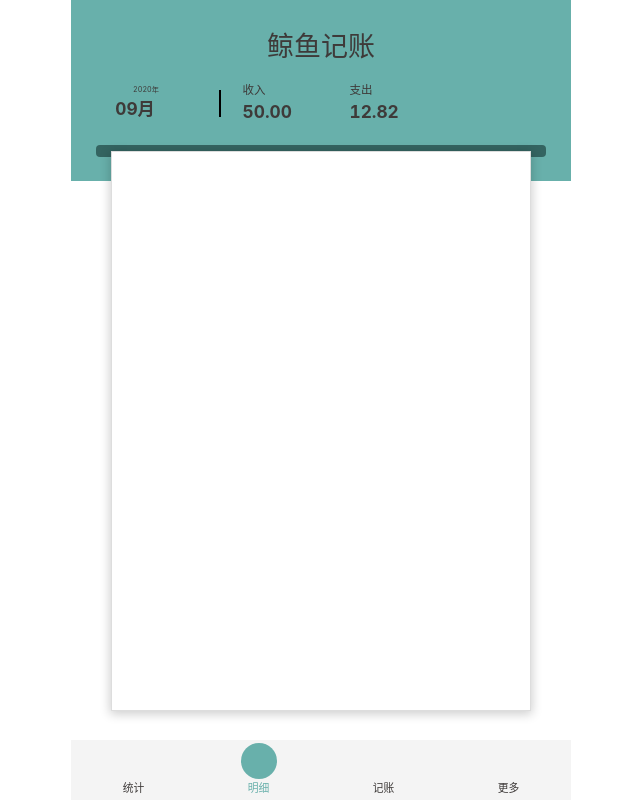
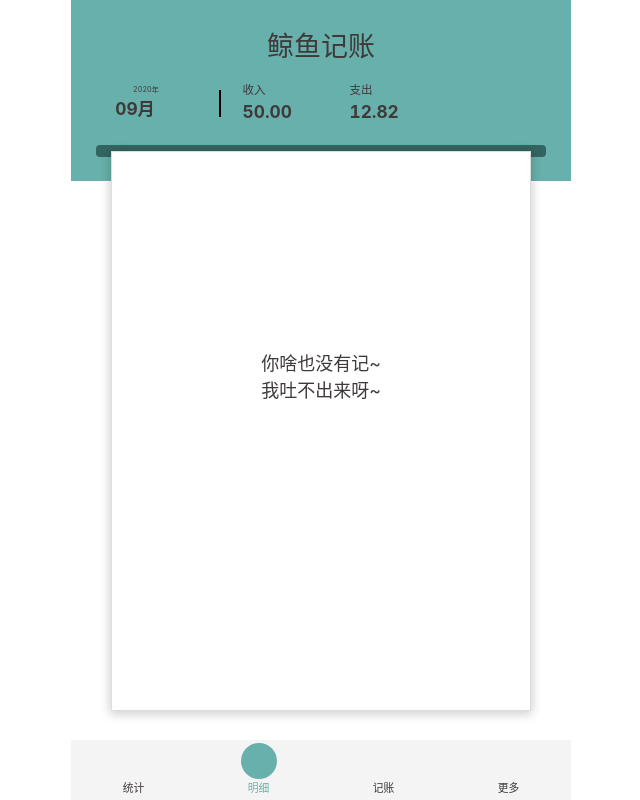
Before and after one commit to wh2887/whale-wallet-2, a Vue app: page /#/details in a window 1280 px wide. Shown: the whole page, without its empty margins (319-959 px from the left). Built offline with nearby package versions, Linux system fonts and the light colour scheme.

Commit message:
完成 Details 组件的分组、排序，解决日期选择的 bug，amount 为 0 的 bug

```diff
--- a/public/index.html
+++ b/public/index.html
@@ -3,16 +3,18 @@
 <head>
   <meta charset="utf-8">
   <meta http-equiv="X-UA-Compatible" content="IE=edge">
-    <meta name="viewport" content="width=device-width, user-scalable=no, initial-scale=1.0, maximum-scale=1.0, minimum-scale=1.0">
+  <meta name="viewport"
+        content="width=device-width, user-scalable=no, initial-scale=1.0, maximum-scale=1.0, minimum-scale=1.0">
   <link rel="icon" href="<%= BASE_URL %>favicon.ico">
   <title><%= htmlWebpackPlugin.options.title %></title>
 </head>
 <body>
 <noscript>
-      <strong>We're sorry but <%= htmlWebpackPlugin.options.title %> doesn't work properly without JavaScript enabled. Please enable it to continue.</strong>
+  <strong>We're sorry but <%= htmlWebpackPlugin.options.title %> doesn't work properly without JavaScript enabled.
+    Please enable it to continue.</strong>
 </noscript>
 <div id="app"></div>
 <!-- built files will be auto injected -->
-    <script src="//at.alicdn.com/t/font_2022198_l6tohjvyars.js"></script>
+<script src="//at.alicdn.com/t/font_2022198_ji2ta9r83w.js"></script>
 </body>
 </html>
--- a/src/components/DetailList.vue
+++ b/src/components/DetailList.vue
@@ -1,5 +1,5 @@
 <template>
-  <div class="detailList">
+  <div class="detailList" v-if="dataSource.length>0">
     <ul v-for="(group,index) in dataSource" :key="index">
       <li>
         <span>{{group.title}}</span>
@@ -7,12 +7,17 @@
       </li>
       <li class="daily-record" v-for="item in group.items" :key="item.id">
         <div class="li-left">
-          <Icon name="shuiguo"/>
-          <span>水果</span>
+          <Icon :name="item.tags.iconName"/>
+          <span>{{item.tags.text}}</span>
         </div>
         <span class="li-right">{{item.amount}}</span>
       </li>
     </ul>
+  </div>
+  <div v-else class="no-detail-list">
+    你啥也没有记~ <br>
+    我吐不出来呀~
+    <Icon name="no-record"/>
   </div>
 </template>
 
@@ -27,9 +32,6 @@
   export default class DetailList extends Vue {
     @Prop() dataSource!: {}[];
 
-    created(){
-      console.log(this.dataSource);
-    }
 
   }
 </script>
@@ -102,4 +104,23 @@
 
     }
   }
+
+  .no-detail-list {
+    position: absolute;
+    top: 0;
+    width: 96%;
+    height: 70vh;
+    background: $color-f;
+    box-shadow: 0 2px 10px 1px rgba(0, 0, 0, 0.2);
+    border: 1px solid #ddd;
+    display: flex;
+    flex-direction: column;
+    justify-content: center;
+    align-items: center;
+
+    > :last-child {
+      font-size: 4em;
+      margin-top: .5em;
+    }
+  }
 </style>
--- a/src/components/Tabs.vue
+++ b/src/components/Tabs.vue
@@ -24,16 +24,16 @@
     iconName = this.value.iconName;
     iconTable = [
       {id: 1, type: '-', iconName: 'shuiguo', text: '水果'},
-      {id: 2, type: '-', iconName: 'shuidianmei', text: '水果'},
-      {id: 3, type: '-', iconName: 'xinyongkahuankuan', text: '水果'},
-      {id: 4, type: '-', iconName: 'fangzu', text: '水果'},
-      {id: 5, type: '-', iconName: 'lifa', text: '水果'},
-      {id: 6, type: '-', iconName: 'huafei', text: '水果'},
-      {id: 7, type: '-', iconName: 'fushi', text: '水果'},
-      {id: 8, type: '-', iconName: 'canyinye', text: '水果'},
-      {id: 9, type: '-', iconName: 'yule', text: '水果'},
-      {id: 10, type: '-', iconName: 'jiaotong', text: '水果'},
-      {id: 11, type: '-', iconName: 'youxi', text: '水果'}
+      {id: 2, type: '-', iconName: 'shuidianmei', text: '水电'},
+      {id: 3, type: '-', iconName: 'xinyongkahuankuan', text: '信用卡还款'},
+      {id: 4, type: '-', iconName: 'fangzu', text: '房租'},
+      {id: 5, type: '-', iconName: 'lifa', text: '理发'},
+      {id: 6, type: '-', iconName: 'huafei', text: '话费'},
+      {id: 7, type: '-', iconName: 'fushi', text: '服饰'},
+      {id: 8, type: '-', iconName: 'canyinye', text: '餐饮'},
+      {id: 9, type: '-', iconName: 'yule', text: '娱乐'},
+      {id: 10, type: '-', iconName: 'jiaotong', text: '交通'},
+      {id: 11, type: '-', iconName: 'youxi', text: '水游戏'}
     ];
 
     selectIcon(icon: Tag) {
--- a/src/views/Details.vue
+++ b/src/views/Details.vue
@@ -28,7 +28,7 @@
       </div>
       <div class="receipt-wrapper">
         <div class="receipt">
-          <DetailList :data-source="groupedList()"/>
+          <DetailList :data-source="groupedList"/>
         </div>
       </div>
     </header>
@@ -44,35 +44,42 @@
   import SegmentControls from '@/components/SegmentControls.vue';
   import DetailList from '@/components/DetailList.vue';
   import Icon from '@/components/Icon.vue';
+  import clone from '@/lib/clone';
+  import dayjs from 'dayjs';
 
   @Component({
     components: {DetailList, SegmentControls, Icon}
   })
   export default class Details extends Vue {
+    beforeCreate() {
+      this.$store.commit('fetchRecords');
+    }
+
     get recordList() {
       return (this.$store.state as RootState).recordList;
     }
 
-    beforeCreate() {
-      this.$store.commit('fetchRecords');
-    }
+    get groupedList() {
+      const {recordList} = this;
+      if (recordList.length === 0) {return []; }
+      const newList = clone(recordList).sort((a, b) => dayjs(b.createdAt).valueOf() - dayjs(a.createdAt).valueOf());
+      const result = [
+        {
+          title: dayjs(newList[0].createdAt).format('YYYY-MM-DD'),
+          items: [newList[0]]
+        }
+      ];
+      for (let i = 1; i < newList.length; i++) {
+        const current = newList[i];
+        const last = result[result.length - 1];
+        if (dayjs(last.title).isSame(dayjs(current.createdAt), 'day')) {
+          last.items.push(current);
+        } else {
+          result.push({title: dayjs(current.createdAt).format('YYYY-MM-DD'), items: [current]});
+        }
+      }
 
-    created() {
-      this.groupedList();
-    }
-
-    groupedList() {
-      const {recordList} = this;
-      type HashTableValue = { title: string; items: RecordItem[] }
-
-      const hashTable: { [key: string]: HashTableValue } = {};
-      console.log(recordList.length);
-      for (let i = 0; i < recordList.length; i++) {
-        const [date, time] = recordList[i].createdAt!.split('T');
-        hashTable[date] = hashTable[date] || {title: date, items: []};
-        hashTable[date].items.push(recordList[i]);  // 此时获得的 hashTable 为按日期分组的数据
-      }
-      return hashTable;
+      return result;
     }
 
   }
--- a/src/views/Money.vue
+++ b/src/views/Money.vue
@@ -1,12 +1,14 @@
 <template>
   <div class="money-wrapper">
     <div class="top">
+
       <a-date-picker v-model="time" placeholder="Select Time" @change="onChange">
         <h3>
-          {{ time ? time : beautify()}}
+          {{ time ? time : beautify}}
           <Icon name="calendar"/>
         </h3>
       </a-date-picker>
+
       <SegmentControls :value.sync="record.type"/>
     </div>
     <div class="middle">
@@ -32,6 +34,7 @@
   import {Moment} from 'moment';
   import Icon from '@/components/Icon.vue';
   import dayjs from 'dayjs';
+  import clone from '@/lib/clone';
 
   Vue.component(DatePicker.name, DatePicker);
 
@@ -52,18 +55,20 @@
       this.record.createdAt = this.today;
     }
 
-    beautify(){
-      return dayjs(this.today).format('YYYY-MM-DD')
+
+    get beautify() {
+      return dayjs(this.today).format('YYYY-MM-DD');
     }
 
     onChange(date: Moment | string, dateString: string) {
-      this.time = new Date(dateString).toISOString()
+      this.time = new Date(dateString).toISOString();
       this.record.createdAt = this.time;
+      this.time = dateString;
     }
 
-    saveRecord() {
+    saveRecord(value: number) {
+      this.record.amount = value;
       this.$store.commit('createRecord', this.record);
-      console.log('保存一次记账！');
     }
   }
 </script>
```
Also changed, not shown: src/components/NumberPad.vue (+5 -6 lines). Lines whose indentation alone changed are shown as unchanged.
